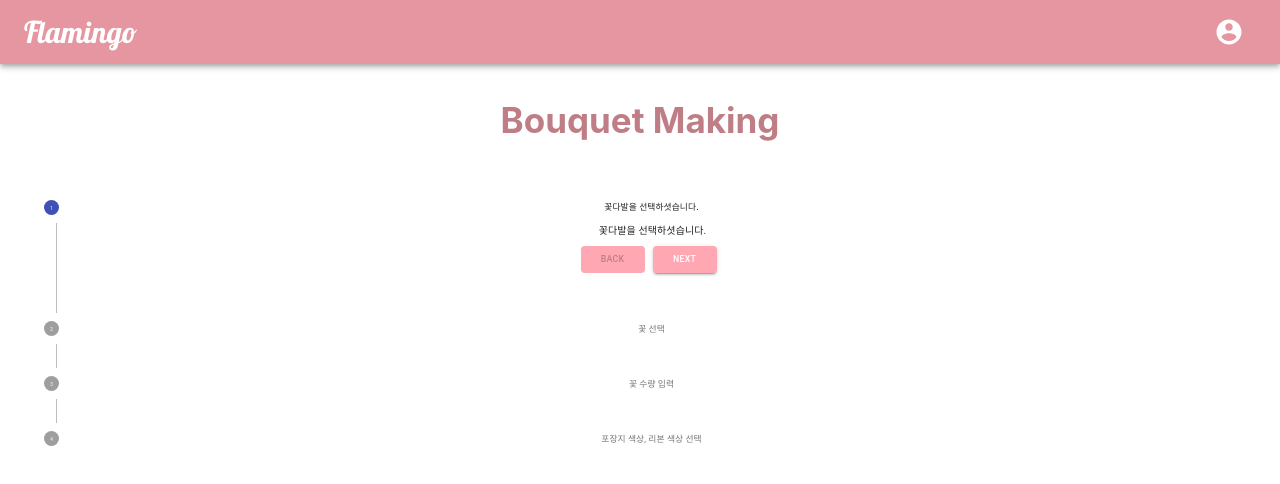
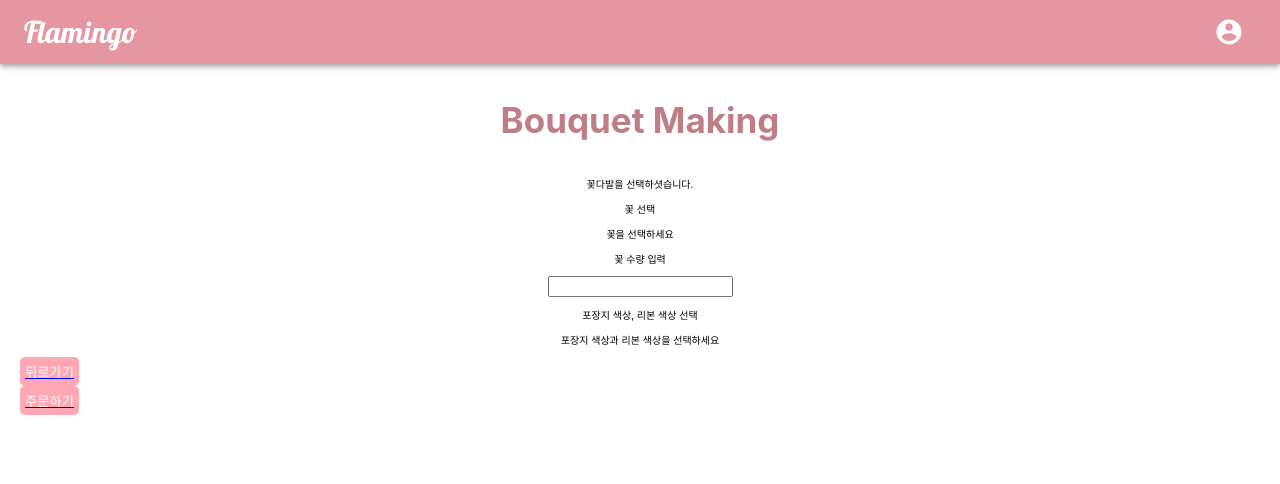
Before and after one commit to Yumina9/Bouquet-Service, a React (Create React App) app: page /making/bouquet/1 in a window 1280 px wide. Shown: the top 484 px of the page. Built offline with nearby package versions, Linux system fonts and the light colour scheme.

Commit message:
refactor:  remove step stepper component

```diff
--- a/src/components/Making/MakingBouquetStepper.tsx
+++ b/src/components/Making/MakingBouquetStepper.tsx
@@ -1,122 +1,36 @@
 import React from 'react';
 import { Link, useParams } from 'react-router-dom';
-import { makeStyles, Theme, createStyles } from '@material-ui/core/styles';
-import Stepper from '@material-ui/core/Stepper';
-import Step from '@material-ui/core/Step';
-import StepLabel from '@material-ui/core/StepLabel';
-import StepContent from '@material-ui/core/StepContent';
-import Button from '@material-ui/core/Button';
-import Paper from '@material-ui/core/Paper';
-import Typography from '@material-ui/core/Typography';
 import palette from '../lib/styles/palette';
-
-const useStyles = makeStyles((theme: Theme) =>
-  createStyles({
-    root: {
-      width: '100%',
-    },
-
-    button: {
-      marginTop: theme.spacing(1),
-      marginRight: theme.spacing(1),
-      backgroundColor: `${palette.color3}`,
-    },
-    actionsContainer: {
-      marginBottom: theme.spacing(2),
-    },
-    resetContainer: {
-      padding: theme.spacing(3),
-    },
-  })
-);
-
-function getSteps() {
-  return [
-    '꽃다발을 선택하셧습니다.',
-    '꽃 선택',
-    '꽃 수량 입력',
-    '포장지 색상, 리본 색상 선택',
-  ];
-}
-
-function getStepContent(step: number) {
-  switch (step) {
-    case 0:
-      return `꽃다발을 선택하셧습니다.`;
-    case 1:
-      return '꽃을 선택하세요';
-    case 2:
-      return <input type="text" />;
-    case 3:
-      return `포장지 색상과 리본 색상을 선택하세요`;
-    default:
-      return 'Unknown step';
-  }
-}
+import Button from '../common/Button';
 
 export default function MakingBouquetStepper({}) {
-  const { id } = useParams();
-  const classes = useStyles();
-  const [activeStep, setActiveStep] = React.useState(0);
-  const steps = getSteps();
-
-  const handleNext = () => {
-    setActiveStep((prevActiveStep) => prevActiveStep + 1);
-  };
-
-  const handleBack = () => {
-    setActiveStep((prevActiveStep) => prevActiveStep - 1);
-  };
-
-  const handleReset = () => {
-    setActiveStep(0);
-  };
-
   return (
-    <span className={classes.root}>
-      <Stepper activeStep={activeStep} orientation="vertical">
-        {steps.map((label, index) => (
-          <Step key={label}>
-            <StepLabel>{label}</StepLabel>
-            <StepContent>
-              <Typography>{getStepContent(index)}</Typography>
-              <div className={classes.actionsContainer}>
-                <div>
-                  <Button
-                    disabled={activeStep === 0}
-                    onClick={handleBack}
-                    className={classes.button}
-                  >
-                    Back
-                  </Button>
-                  <Button
-                    variant="contained"
-                    color="primary"
-                    onClick={handleNext}
-                    className={classes.button}
-                  >
-                    {activeStep === steps.length - 1 ? 'Finish' : 'Next'}
-                  </Button>
-                </div>
-              </div>
-            </StepContent>
-          </Step>
-        ))}
-      </Stepper>
-      {activeStep === steps.length && (
-        <Paper square elevation={0} className={classes.resetContainer}>
-          <Typography>주문하시겠습니까?</Typography>
-          <Button onClick={handleReset} className={classes.button}>
-            다시 선택하기
-          </Button>
-          <Link
-            to={`/confirmation/${id}`}
-            style={{ color: 'inherit', textDecoration: 'none' }}
-          >
-            <Button className={classes.button}>주문하기</Button>
-          </Link>
-        </Paper>
-      )}
-    </span>
+    <>
+      <div>
+        <p>꽃다발을 선택하셧습니다.</p>
+      </div>
+      <div>
+        <p>꽃 선택</p>
+        <p>꽃을 선택하세요</p>
+      </div>
+      <div>
+        <p>꽃 수량 입력</p>
+        <input type="text" />
+      </div>
+      <div>
+        <p>포장지 색상, 리본 색상 선택</p>
+        <p>포장지 색상과 리본 색상을 선택하세요</p>
+      </div>
+      <Link to="">
+        <Button color={palette.white} bgColor={palette.color3}>
+          뒤로가기
+        </Button>
+      </Link>
+      <Link to="">
+        <Button color={palette.white} bgColor={palette.color3}>
+          주문하기
+        </Button>
+      </Link>
+    </>
   );
 }
--- a/src/components/Making/MakingFlowerStepper.tsx
+++ b/src/components/Making/MakingFlowerStepper.tsx
@@ -1,123 +1,36 @@
 import React from 'react';
 import { Link, useParams } from 'react-router-dom';
-import { makeStyles, Theme, createStyles } from '@material-ui/core/styles';
-import Stepper from '@material-ui/core/Stepper';
-import Step from '@material-ui/core/Step';
-import StepLabel from '@material-ui/core/StepLabel';
-import StepContent from '@material-ui/core/StepContent';
-import Button from '@material-ui/core/Button';
-import Paper from '@material-ui/core/Paper';
-import Typography from '@material-ui/core/Typography';
 import palette from '../lib/styles/palette';
-import { MakingList } from './MakingList';
-
-const useStyles = makeStyles((theme: Theme) =>
-  createStyles({
-    root: {
-      width: '100%',
-    },
-
-    button: {
-      marginTop: theme.spacing(1),
-      marginRight: theme.spacing(1),
-      backgroundColor: `${palette.color3}`,
-    },
-    actionsContainer: {
-      marginBottom: theme.spacing(2),
-    },
-    resetContainer: {
-      padding: theme.spacing(3),
-    },
-  })
-);
-
-function getSteps() {
-  return [
-    '꽃을 선택하셧습니다.',
-    '꽃 수량 입력',
-    '꽃다발 선택',
-    '포장지 색상, 리본 색상 선택',
-  ];
-}
-
-function getStepContent(step: number) {
-  switch (step) {
-    case 0:
-      return `꽃을 선택하셧습니다.`;
-    case 1:
-      return <input type="text" />;
-    case 2:
-      return <MakingList />;
-    case 3:
-      return `포장지 색상과 리본 색상을 선택하세요`;
-    default:
-      return 'Unknown step';
-  }
-}
+import Button from '../common/Button';
 
 export default function MakingFlowerStepper() {
-  const { id } = useParams();
-  const classes = useStyles();
-  const [activeStep, setActiveStep] = React.useState(0);
-  const steps = getSteps();
-
-  const handleNext = () => {
-    setActiveStep((prevActiveStep) => prevActiveStep + 1);
-  };
-
-  const handleBack = () => {
-    setActiveStep((prevActiveStep) => prevActiveStep - 1);
-  };
-
-  const handleReset = () => {
-    setActiveStep(0);
-  };
-
   return (
-    <span className={classes.root}>
-      <Stepper activeStep={activeStep} orientation="vertical">
-        {steps.map((label, index) => (
-          <Step key={label}>
-            <StepLabel>{label}</StepLabel>
-            <StepContent>
-              <Typography>{getStepContent(index)}</Typography>
-              <div className={classes.actionsContainer}>
-                <div>
-                  <Button
-                    disabled={activeStep === 0}
-                    onClick={handleBack}
-                    className={classes.button}
-                  >
-                    Back
-                  </Button>
-                  <Button
-                    variant="contained"
-                    color="primary"
-                    onClick={handleNext}
-                    className={classes.button}
-                  >
-                    {activeStep === steps.length - 1 ? 'Finish' : 'Next'}
-                  </Button>
-                </div>
-              </div>
-            </StepContent>
-          </Step>
-        ))}
-      </Stepper>
-      {activeStep === steps.length && (
-        <Paper square elevation={0} className={classes.resetContainer}>
-          <Typography>주문하시겠습니까?</Typography>
-          <Button onClick={handleReset} className={classes.button}>
-            다시 선택하기
-          </Button>
-          <Link
-            to={`/confirmation/${id}`}
-            style={{ color: 'inherit', textDecoration: 'none' }}
-          >
-            <Button className={classes.button}>주문하기</Button>
-          </Link>
-        </Paper>
-      )}
-    </span>
+    <>
+      <div>
+        <p>꽃을 선택하셧습니다.</p>
+      </div>
+      <div>
+        <p>꽃다발 선택</p>
+        <p>꽃다발을 선택하세요</p>
+      </div>
+      <div>
+        <p>꽃 수량 입력</p>
+        <input type="text" />
+      </div>
+      <div>
+        <p>포장지 색상, 리본 색상 선택</p>
+        <p>포장지 색상과 리본 색상을 선택하세요</p>
+      </div>
+      <Link to="">
+        <Button color={palette.white} bgColor={palette.color3}>
+          뒤로가기
+        </Button>
+      </Link>
+      <Link to="">
+        <Button color={palette.white} bgColor={palette.color3}>
+          주문하기
+        </Button>
+      </Link>
+    </>
   );
 }
```
